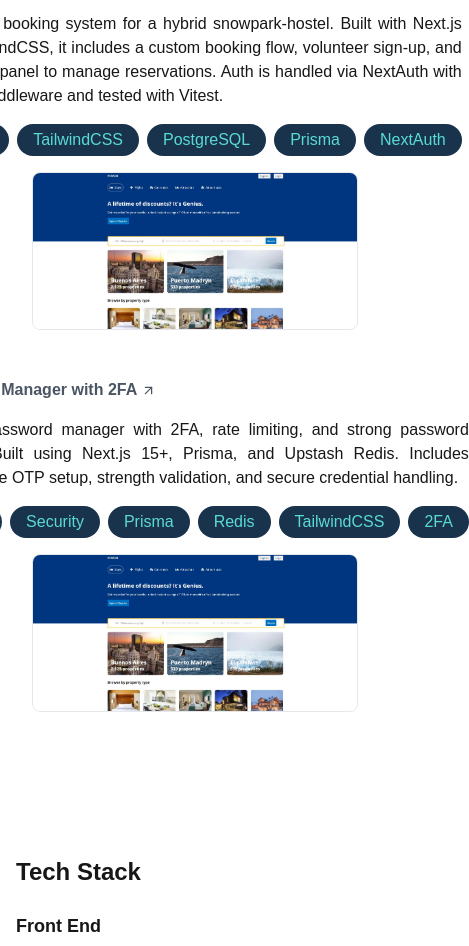
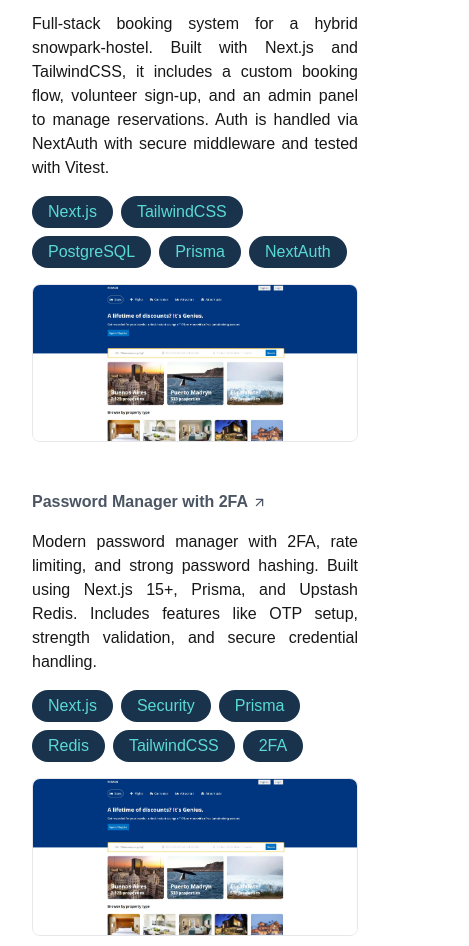
Before and after one commit to perassijulian/portfolio, a Next.js app: page / in a window 390 px wide. Shown: the part 3300-4246 px from the top of the page, 469 px wide, since content can reach past the window. Built offline with nearby package versions, Linux system fonts and the light colour scheme.

Commit message:
fixed projects overflowing when on mobile

```diff
--- a/components/UI/Project.tsx
+++ b/components/UI/Project.tsx
@@ -27,16 +27,16 @@ export default function Project({
   return (
     <Card>
       <div className="flex items-center mt-4 gap-4 md:flex-row flex-col-reverse">
-        <div className="md:w-1/3">
+        <div className="w-full md:w-1/3">
           <Image
-            className="rounded-lg border"
+            className="rounded-lg border w-full h-auto"
             src={img}
             alt={alt}
             width={800}
             height={600}
           />
         </div>
-        <div className="md:w-2/3">
+        <div className="w-full md:w-2/3">
           <h1 className="text-foreground-secondary font-bold group-hover:text-accent transition-colors duration-300">
             {title}
             <ArrowUpRight
@@ -45,7 +45,7 @@ export default function Project({
             />
           </h1>
           <p className="mt-4 text-justify">{desc}</p>
-          <div className="flex gap-2 mt-4">
+          <div className="flex flex-wrap gap-2 mt-4">
             {tags.map((tag, i) => (
               <Pill tagKey={`${id}-${i}`} key={`${id}-${i}`}>
                 {tag}
```
